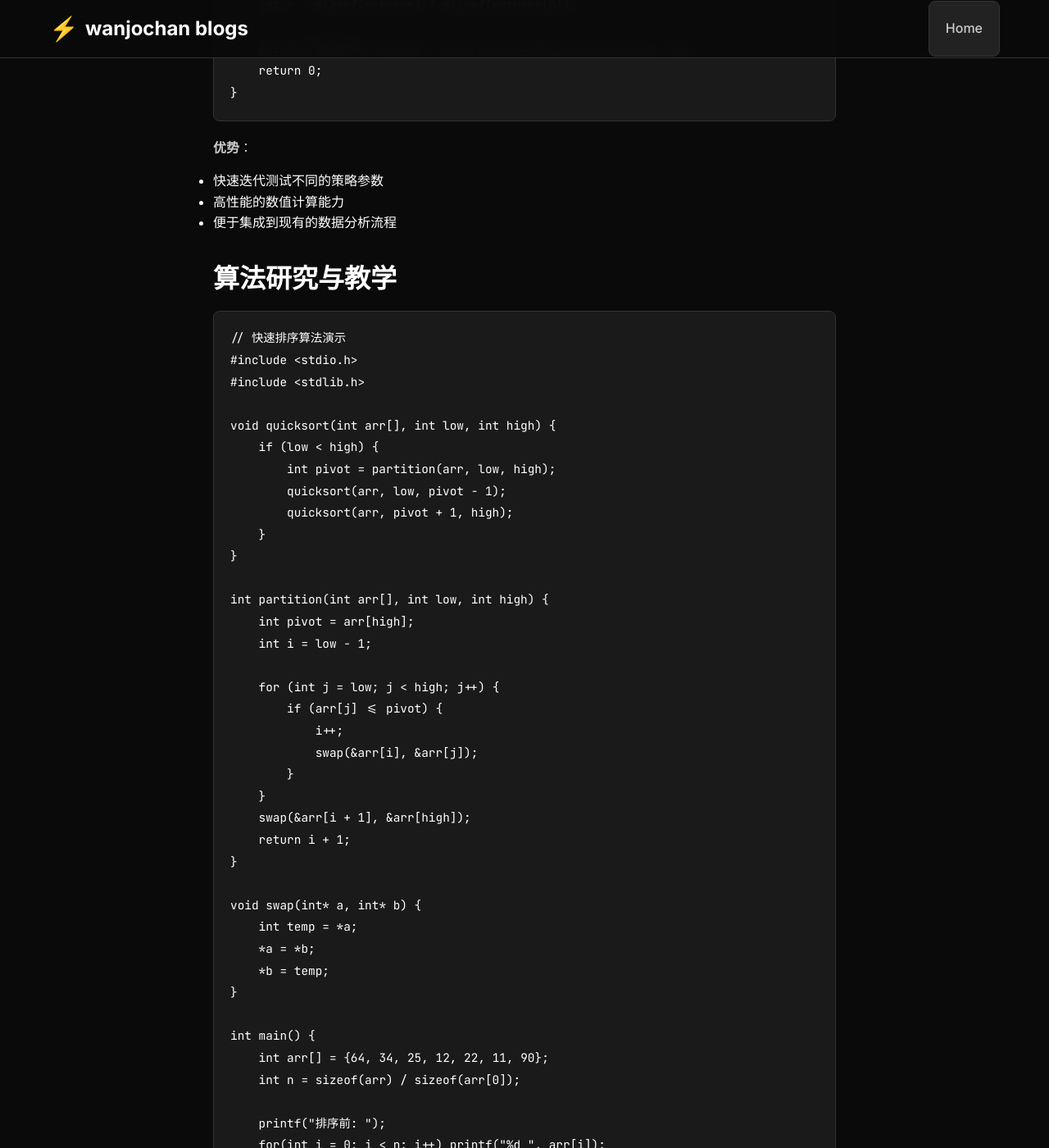
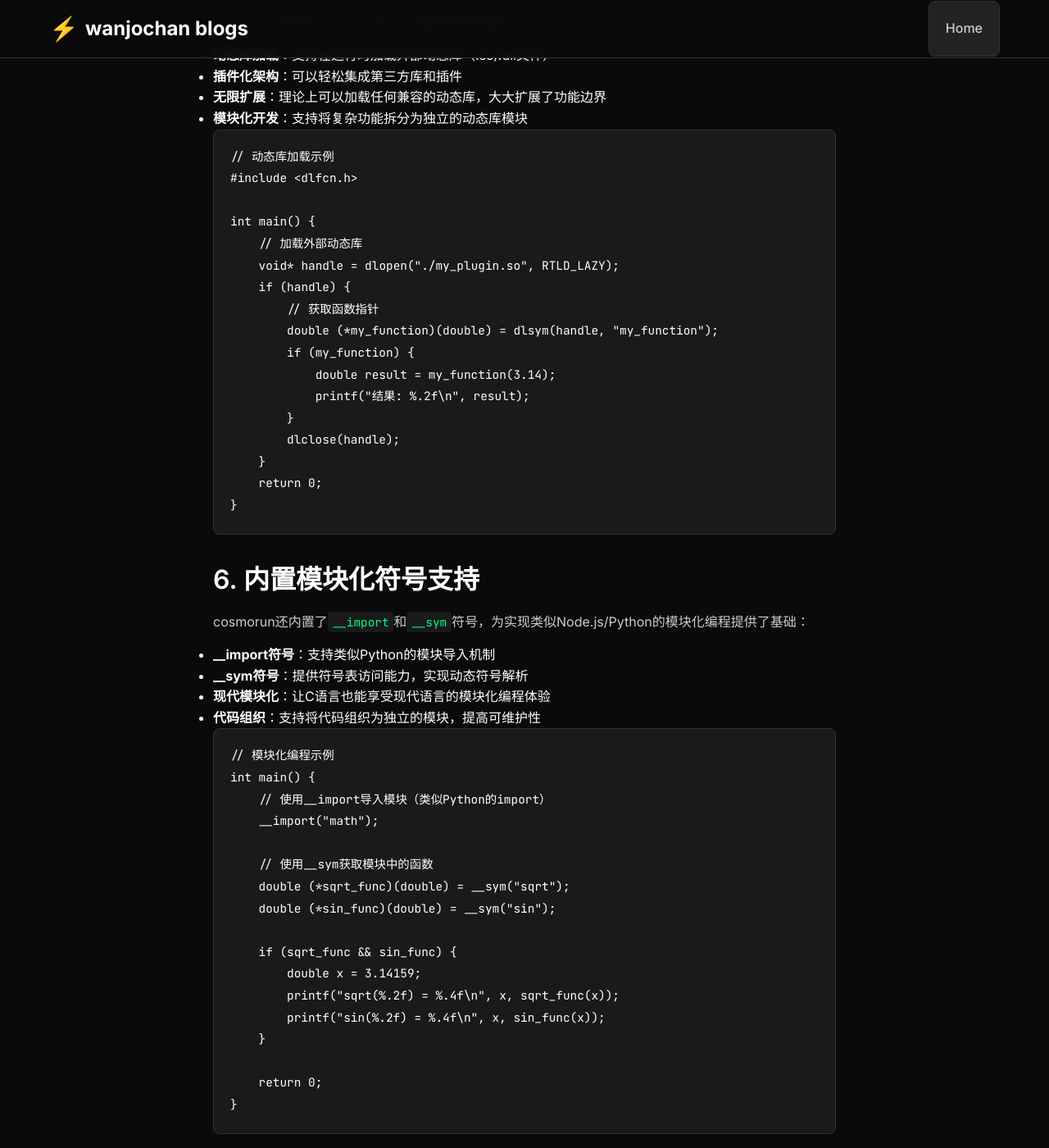
Before and after one commit to wanjochan/wanjochan.github.io, a Jekyll site: the page built from _posts/2025-09-28-cosmorun-c-interpreter.md, in a window 1280 px wide and 1400 px high, scrolled down 3107 px. Shown: the whole window at 82% size. Built offline with Jekyll 4.4.1, drawn with Linux system fonts in a browser that asks for light colours; some of the changed text lies outside the part shown.

Commit message:
Correct cosmorun c interpreter filename (#5)
* Refactor: Update cosmorun blog post to correct date

Co-authored-by: wanjochan <wanjochan@gmail.com>

* Refactor: Add built-in libc symbols to Cosmorun documentation

Co-authored-by: wanjochan <wanjochan@gmail.com>

* feat: Add libdl dynamic linking support to cosmorun

Co-authored-by: wanjochan <wanjochan@gmail.com>

* feat: Add built-in modularity support with __import and __sym

Co-authored-by: wanjochan <wanjochan@gmail.com>

---------

Co-authored-by: Cursor Agent <cursoragent@cursor.com>

````diff
--- a/_posts/2024-09-28-cosmorun-c-interpreter.md
+++ b/_posts/2025-09-28-cosmorun-c-interpreter.md
@@ -56,11 +56,89 @@ int main() {
 
 直接运行：`cosmorun.exe example.c`
 
+**独特的优越点**：更令人惊喜的是，cosmorun内置了基础libc符号，即使不包含头文件也能直接使用常用的C标准库函数。这意味着您可以编写更加简洁的代码：
+
+```c
+// 无需任何include语句的简化版本
+int main() {
+    double result = 0;
+    for(int i = 1; i <= 1000000; i++) {
+        result += sqrt(i);  // sqrt函数可直接使用
+    }
+    printf("结果: %.2f\n", result);  // printf函数也可直接使用
+    return 0;
+}
+```
+
+这种设计大大简化了代码结构，让C语言的使用体验更加接近脚本语言，同时保持了高性能的特性。
+
 ### 3. 高性能计算
 相比传统脚本语言，cosmorun提供了接近原生C代码的执行性能，特别适合：
 - 数值计算密集型任务
 - 大数据处理
 - 算法性能测试
+
+### 4. 内置libc符号支持
+这是cosmorun的一个独特优势：
+- **无需include头文件**：内置了基础的libc符号，可以直接使用`printf`、`sqrt`、`malloc`等常用函数
+- **代码更简洁**：减少了繁琐的include语句，让代码更加清爽
+- **开发效率更高**：特别适合快速原型开发和算法验证
+
+### 5. 内置libdl动态链接支持
+cosmorun还内置了libdl，提供了无限的扩展可能性：
+- **动态库加载**：支持在运行时加载外部动态库（.so/.dll文件）
+- **插件化架构**：可以轻松集成第三方库和插件
+- **无限扩展**：理论上可以加载任何兼容的动态库，大大扩展了功能边界
+- **模块化开发**：支持将复杂功能拆分为独立的动态库模块
+
+```c
+// 动态库加载示例
+#include <dlfcn.h>
+
+int main() {
+    // 加载外部动态库
+    void* handle = dlopen("./my_plugin.so", RTLD_LAZY);
+    if (handle) {
+        // 获取函数指针
+        double (*my_function)(double) = dlsym(handle, "my_function");
+        if (my_function) {
+            double result = my_function(3.14);
+            printf("结果: %.2f\n", result);
+        }
+        dlclose(handle);
+    }
+    return 0;
+}
+```
+
+### 6. 内置模块化符号支持
+cosmorun还内置了`__import`和`__sym`符号，为实现类似Node.js/Python的模块化编程提供了基础：
+- **__import符号**：支持类似Python的模块导入机制
+- **__sym符号**：提供符号表访问能力，实现动态符号解析
+- **现代模块化**：让C语言也能享受现代语言的模块化编程体验
+- **代码组织**：支持将代码组织为独立的模块，提高可维护性
+
+```c
+// 模块化编程示例
+int main() {
+    // 使用__import导入模块（类似Python的import）
+    __import("math");
+
+    // 使用__sym获取模块中的函数
+    double (*sqrt_func)(double) = __sym("sqrt");
+    double (*sin_func)(double) = __sym("sin");
+
+    if (sqrt_func && sin_func) {
+        double x = 3.14159;
+        printf("sqrt(%.2f) = %.4f\n", x, sqrt_func(x));
+        printf("sin(%.2f) = %.4f\n", x, sin_func(x));
+    }
+
+    return 0;
+}
+```
+
+这种设计让C语言的模块化编程体验更加接近现代脚本语言，同时保持了C语言的高性能特性。
 
 ## 应用场景深度解析
 
@@ -68,10 +146,7 @@ int main() {
 在金融量化分析领域，cosmorun具有显著优势：
 
 ```c
-// 快速回测策略示例
-#include <stdio.h>
-#include <math.h>
-
+// 快速回测策略示例 - cosmorun简化版本（无需include）
 double calculate_sharpe_ratio(double* returns, int n) {
     double sum = 0, sum_sq = 0;
     for(int i = 0; i < n; i++) {
@@ -80,14 +155,14 @@ double calculate_sharpe_ratio(double* returns, int n) {
     }
     double mean = sum / n;
     double variance = (sum_sq / n) - (mean * mean);
-    return mean / sqrt(variance);
+    return mean / sqrt(variance);  // sqrt函数直接可用
 }
 
 int main() {
     double returns[] = {0.02, -0.01, 0.03, 0.015, -0.005};
     int n = sizeof(returns) / sizeof(returns[0]);
 
-    printf("夏普比率: %.4f\n", calculate_sharpe_ratio(returns, n));
+    printf("夏普比率: %.4f\n", calculate_sharpe_ratio(returns, n));  // printf函数直接可用
     return 0;
 }
 ```
@@ -95,14 +170,40 @@ int main() {
 **优势**：
 - 快速迭代测试不同的策略参数
 - 高性能的数值计算能力
+- 无需include头文件，代码更简洁
+- 内置libdl支持，可动态加载数学库、数据库驱动等扩展模块
+- 内置`__import`/`__sym`符号，支持类似Python的模块化编程
 - 便于集成到现有的数据分析流程
 
 ### 算法研究与教学
 ```c
-// 快速排序算法演示
-#include <stdio.h>
-#include <stdlib.h>
+// 模块化算法演示 - 使用__import和__sym
+int main() {
+    // 导入数学模块
+    __import("math");
 
+    // 获取数学函数
+    double (*sqrt_func)(double) = __sym("sqrt");
+    double (*log_func)(double) = __sym("log");
+
+    // 算法演示：计算对数正态分布
+    double values[] = {1.0, 2.0, 3.0, 4.0, 5.0};
+    int n = sizeof(values) / sizeof(values[0]);
+
+    printf("对数正态分布计算:\n");
+    for(int i = 0; i < n; i++) {
+        if (sqrt_func && log_func) {
+            double result = sqrt_func(log_func(values[i]));
+            printf("log_normal(%.1f) = %.4f\n", values[i], result);
+        }
+    }
+
+    return 0;
+}
+```
+
+```c
+// 快速排序算法演示 - cosmorun简化版本（无需include）
 void quicksort(int arr[], int low, int high) {
     if (low < high) {
         int pivot = partition(arr, low, high);
@@ -154,15 +255,17 @@ int main() {
 - 快速算法验证能力
 - 跨平台测试支持
 - 小巧的可执行文件
+- 模块化扩展：通过libdl可以按需加载特定功能的动态库，避免不必要的内存占用
+- 现代模块化：通过`__import`/`__sym`实现类似Python的模块管理，代码组织更清晰
 
 ## 性能对比
 
-| 语言/工具 | 启动时间 | 执行性能 | 开发效率 | 部署复杂度 |
-|-----------|----------|----------|----------|------------|
-| Python | 快 | 中等 | 高 | 低 |
-| Node.js | 中等 | 中等 | 高 | 中等 |
-| C (gcc) | 慢 | 高 | 中等 | 高 |
-| **Cosmorun** | **快** | **高** | **高** | **低** |
+| 语言/工具 | 启动时间 | 执行性能 | 开发效率 | 部署复杂度 | 扩展性 | 模块化 |
+|-----------|----------|----------|----------|------------|--------|--------|
+| Python | 快 | 中等 | 高 | 低 | 高 | 优秀 |
+| Node.js | 中等 | 中等 | 高 | 中等 | 高 | 优秀 |
+| C (gcc) | 慢 | 高 | 中等 | 高 | 中等 | 基础 |
+| **Cosmorun** | **快** | **高** | **高** | **低** | **无限** | **现代** |
 
 ## 使用指南
 
@@ -176,6 +279,10 @@ int main() {
 2. **错误处理**：充分利用C语言的错误处理机制
 3. **内存管理**：注意动态内存的分配和释放
 4. **性能优化**：利用C语言的性能优势进行算法优化
+5. **动态库扩展**：利用内置libdl功能，将可选功能封装为动态库，实现按需加载
+6. **插件架构**：设计可插拔的模块化架构，提高代码的可维护性和扩展性
+7. **现代模块化**：使用`__import`和`__sym`实现类似Python的模块导入机制，提高代码组织性
+8. **符号管理**：合理使用`__sym`进行动态符号解析，实现灵活的模块间通信
 
 ## 未来展望
 
@@ -189,6 +296,8 @@ Cosmorun为C语言生态系统带来了新的可能性：
 
 Cosmorun通过巧妙结合Cosmocc和TinyCC的技术优势，成功实现了"让C语言像脚本一样运行"的目标。它不仅保持了C语言的高性能特性，还提供了脚本语言的开发便利性。
 
+更重要的是，cosmorun内置的libc、libdl支持，以及独特的`__import`和`__sym`符号，为开发者提供了前所未有的灵活性：无需繁琐的include语句，同时具备无限的扩展可能性和现代模块化编程体验。通过动态库加载机制和内置模块化符号，开发者可以轻松集成任何第三方库和插件，实现真正的现代模块化开发。
+
 对于需要高性能计算和快速迭代的开发者来说，cosmorun提供了一个全新的解决方案。无论是量化分析、算法研究，还是嵌入式开发，cosmorun都能显著提升开发效率和代码执行性能。
 
 **项目地址**：
````
Also changed, not shown: other parts of _posts/2025-09-28-cosmorun-c-interpreter.md (+2 -2 lines).
